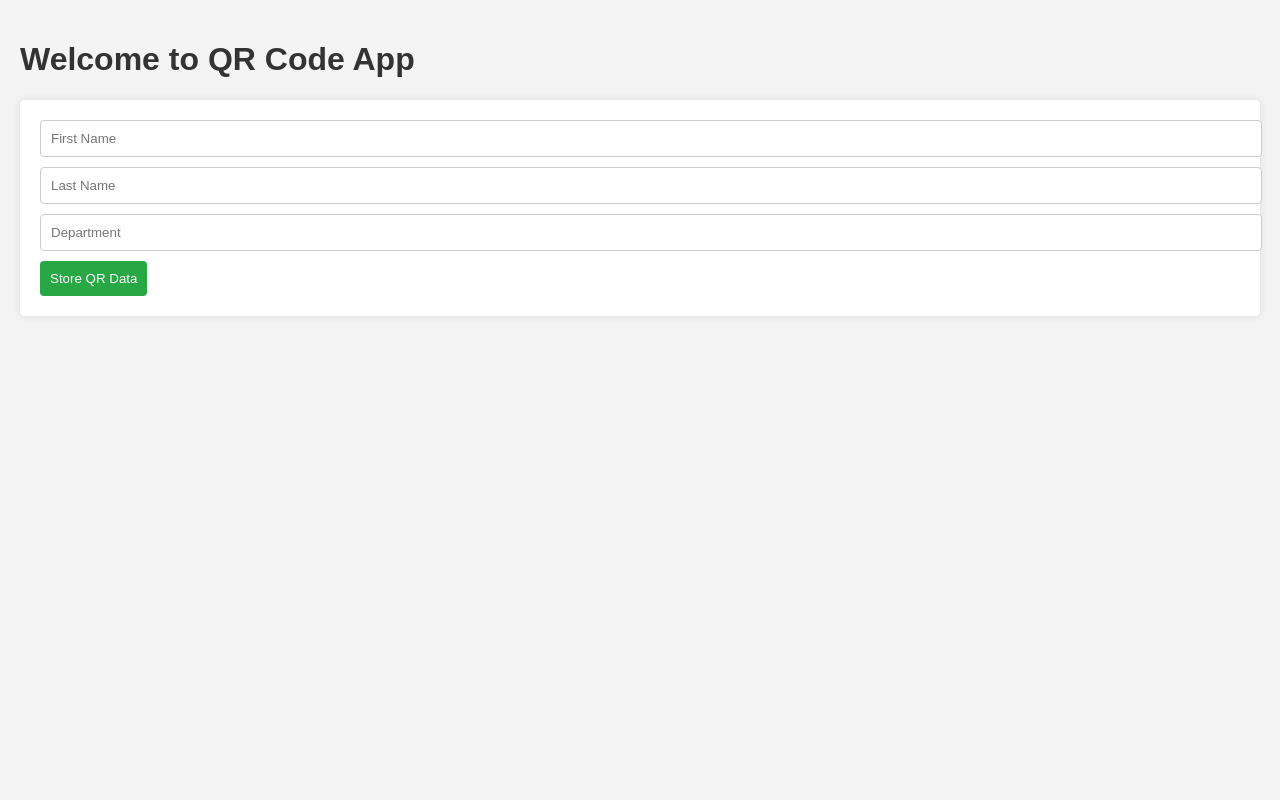
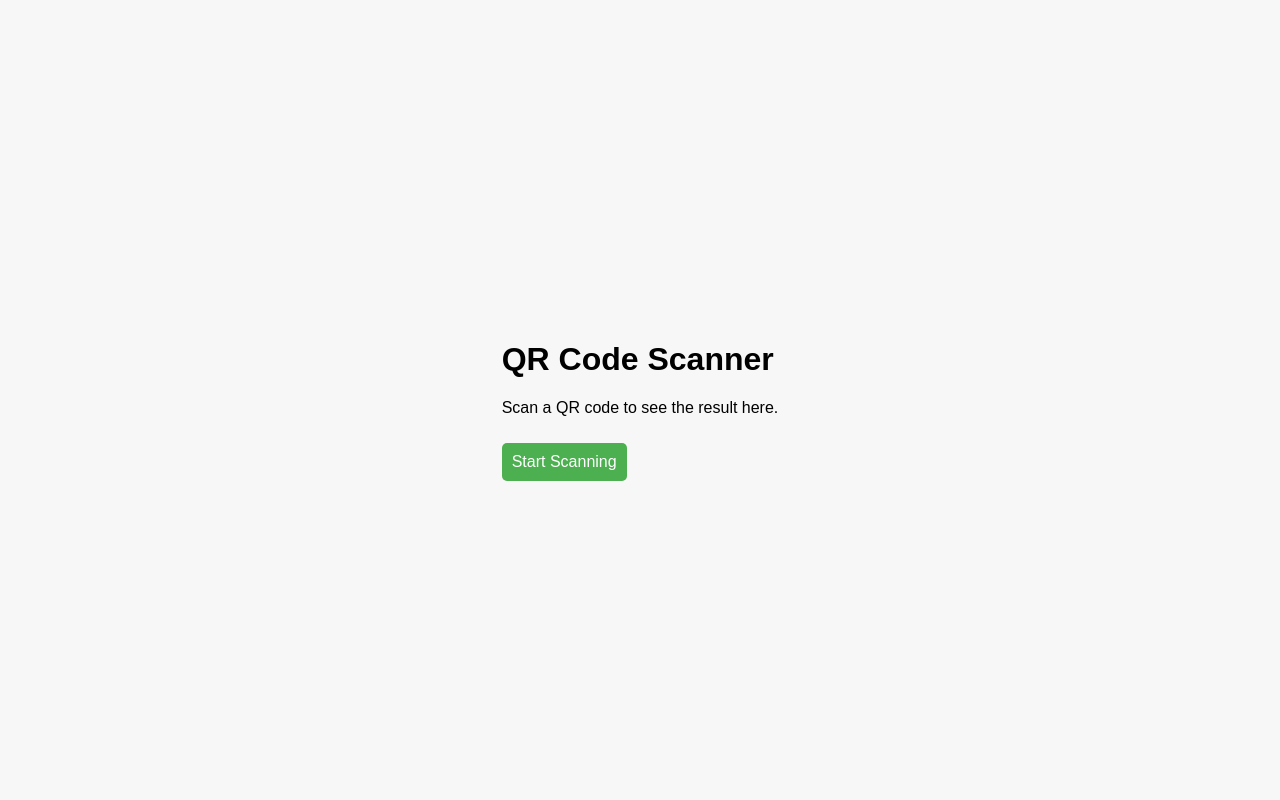
Before and after one commit to JsonSept/testing, a Flask app: page / in a window 1280 px wide. Run offline with Flask 3, Linux system fonts and the light colour scheme.

Commit message:
Update index.html

```diff
--- a/templates/index.html
+++ b/templates/index.html
@@ -1,36 +1,220 @@
 <!DOCTYPE html>
 <html lang="en">
+
 <head>
     <meta charset="UTF-8">
     <meta name="viewport" content="width=device-width, initial-scale=1.0">
-    <link rel="stylesheet" href="static/styles.css">  <!-- Link to your CSS -->
-    <title>QR Code App</title>
+    <title>QR Code Scanner</title>
+    <style>
+        body {
+            font-family: Arial, sans-serif;
+            margin: 0;
+            padding: 0;
+            display: flex;
+            justify-content: center;
+            align-items: center;
+            height: 100vh;
+            background-color: #F7F7F7;
+        }
+
+        #scanner-container {
+            width: 100%;
+            max-width: 400px;
+            margin: auto;
+            text-align: center;
+            position: relative;
+            margin-top: 20px;
+        }
+        #qr-video {
+    width: 100%;
+    max-width: 400px;
+    border-radius: 10px;
+    border: 1px solid #ccc;
+}
+
+#scan-overlay {
+    position: absolute;
+    top: 0;
+    left: 0;
+    right: 0;
+    bottom: 0;
+    display: flex;
+    justify-content: center;
+    align-items: center;
+}
+
+#scan-box {
+    width: 200px;
+    height: 200px;
+    border: 2px solid transparent;
+    position: relative;
+}
+
+#scan-box:before, #scan-box:after {
+    content: '';
+    position: absolute;
+    width: 100%;
+    height: 100%;
+    border: 2px solid white;
+    box-sizing: border-box;
+    z-index: 1;
+}
+
+#scan-box:before {
+    top: -5px;
+    left: -5px;
+    border-top-width: 4px;
+    border-left-width: 4px;
+}
+
+#scan-box:after {
+    bottom: -5px;
+    right: -5px;
+    border-bottom-width: 4px;
+    border-right-width: 4px;
+}
+        video {
+            width: 100%;
+            border: 2px solid #000;
+            border-radius: 10px;
+        }
+
+        #result {
+            margin-top: 10px;
+            font-size: 18px;
+            font-weight: bold;
+            color: green;
+        }
+
+        button {
+            margin-top: 10px;
+            padding: 10px;
+            font-size: 16px;
+            background-color: #4CAF50;
+            color: white;
+            border: none;
+            border-radius: 5px;
+            cursor: pointer;
+        }
+
+        button:hover {
+            background-color: #45A049;
+        }
+    </style>
 </head>
+
 <body>
-    <h1>Welcome to QR Code App</h1>
-    <form id="qrForm">
-        <input type="text" name="first_name" placeholder="First Name" required>
-        <input type="text" name="last_name" placeholder="Last Name" required>
-        <input type="text" name="department" placeholder="Department">
-        <button type="submit">Store QR Data</button>
-    </form>
+    <div id="qr-scanner-app">
+        <h1>QR Code Scanner</h1>
+        <p>Scan a QR code to see the result here.</p>
+        <button id="toggle-scan-btn" onclick="toggleScanning()">Start Scanning</button>
+
+        <div id="scanner-container" style="display: none;">
+            <video id="qr-video" autoplay></video>
+            <div id="scan-overlay">
+                <div id="scan-box"></div>
+            </div>
+        </div>
+    </div>
+
+    <script src="https://cdn.jsdelivr.net/npm/axios/dist/axios.min.js"></script>
     <script>
-        document.getElementById('qrForm').addEventListener('submit', async function(event) {
-            event.preventDefault();
-            const formData = new FormData(this);
-            const data = Object.fromEntries(formData.entries());
 
-            const response = await fetch('/store_qr_data', {
-                method: 'POST',
-                headers: {
-                    'Content-Type': 'application/json'
-                },
-                body: JSON.stringify(data)
-            });
+let isScanning = false;
+let videoElement = document.getElementById('qr-video');
+let scannerContainer = document.getElementById('scanner-container');
+let toggleButton = document.getElementById('toggle-scan-btn');
 
-            const result = await response.json();
-            alert(result.message);
+// Function to start the camera and QR scanning
+function startScanning() {
+    navigator.mediaDevices.getUserMedia({ video: { facingMode: 'environment' } })
+        .then(function(stream) {
+            videoElement.srcObject = stream;
+            videoElement.play();
+        })
+        .catch(function(err) {
+            console.log("Error accessing the camera: " + err);
+        });
+}
+
+// Function to stop the camera
+function stopScanning() {
+    let stream = videoElement.srcObject;
+    let tracks = stream.getTracks();
+
+    tracks.forEach(function(track) {
+        track.stop();
+    });
+
+    videoElement.srcObject = null;
+}
+
+// Toggle scanning when button is clicked
+function toggleScanning() {
+    if (isScanning) {
+        stopScanning();
+        scannerContainer.style.display = "none";
+        toggleButton.textContent = "Start Scanning";
+    } else {
+        startScanning();
+        scannerContainer.style.display = "block";
+        toggleButton.textContent = "Stop Scanning";
+    }
+    isScanning = !isScanning;
+}
+
+
+        document.getElementById('start-button').addEventListener('click', () => {
+            const video = document.getElementById('qr-video');
+            navigator.mediaDevices.getUserMedia({ video: { facingMode: 'environment' } })
+                .then(stream => {
+                    video.srcObject = stream;
+
+                    const scanner = new BarcodeDetector({ formats: ['qr_code'] });
+                    video.addEventListener('loadedmetadata', () => {
+                        function scanFrame() {
+                            scanner.detect(video)
+                                .then(qrCodes => {
+                                    qrCodes.forEach(qrCode => {
+                                        const decodedText = qrCode.rawValue;
+                                        const splitData = decodedText.split(' ');
+
+                                        if (splitData.length >= 3) {
+                                            const firstName = splitData[0];
+                                            const lastName = splitData[1];
+                                            const department = splitData.slice(2).join(' ');
+
+                                            axios.get(`/qrcode?first_name=${firstName}&last_name=${lastName}`)
+                                                .then(response => {
+                                                    if (response.data.exists) {
+                                                        return axios.delete(`/kill?first_name=${firstName}&last_name=${lastName}`);
+                                                    } else {
+                                                        return axios.post('/store_qr_data', {
+                                                            first_name: firstName,
+                                                            last_name: lastName,
+                                                            department: department
+                                                        });
+                                                    }
+                                                })
+                                                .then(response => {
+                                                    document.getElementById('result').innerHTML = response.data.message;
+                                                })
+                                                .catch(error => {
+                                                    document.getElementById('result').innerHTML = error.message;
+                                                });
+                                        }
+                                    });
+                                })
+                                .catch(() => console.log("No QR code detected"));
+
+                            requestAnimationFrame(scanFrame);
+                        }
+
+                        scanFrame();
+                    });
+                });
         });
     </script>
 </body>
+
 </html>
```
